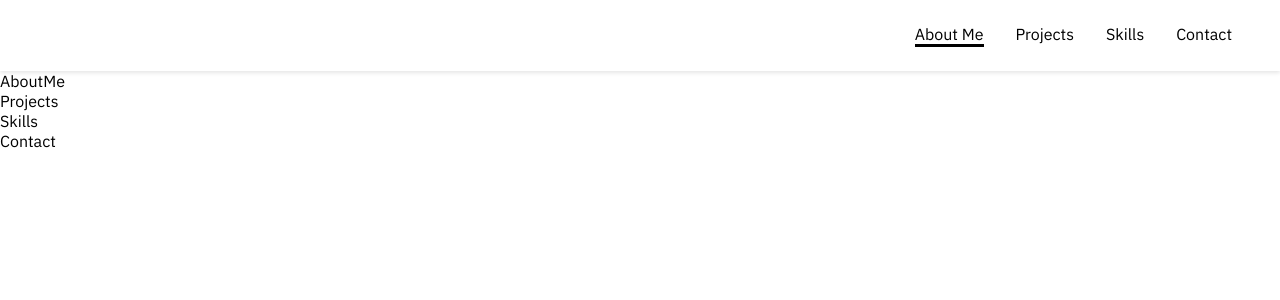
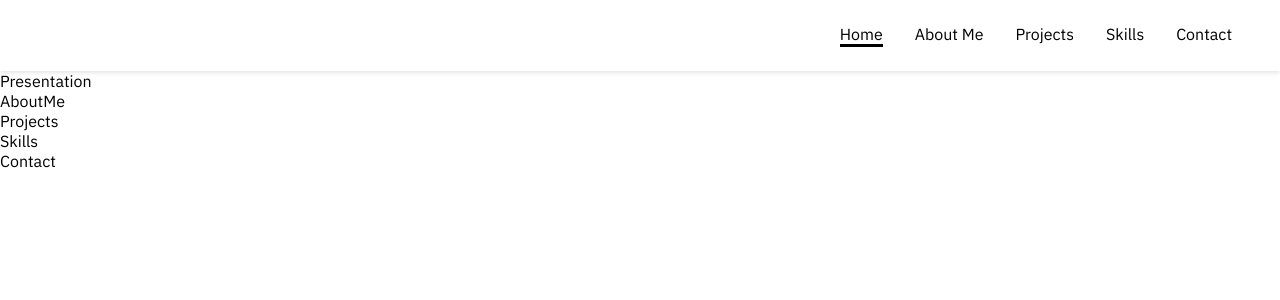
Before and after one commit to MartinDCalderonP/portfolio, a Next.js app: page / in a window 1280 px wide. Shown: the top 300 px of the page. Built offline with nearby package versions, Linux system fonts and the light colour scheme.

Commit message:
Create Presentation component

```diff
--- a/components/Navbar/index.tsx
+++ b/components/Navbar/index.tsx
@@ -1,7 +1,7 @@
 import { useState } from "react";
 import { Container, List, ListItem, Underline } from "./styles";
 
-const items = ["About Me", "Projects", "Skills", "Contact"];
+const items = ["Home", "About Me", "Projects", "Skills", "Contact"];
 
 const Navbar = () => {
   const [activeItem, setActiveItem] = useState<string>(items[0]);
--- /dev/null
+++ b/components/Presentation/index.tsx
@@ -0,0 +1,5 @@
+const Presentation = () => {
+  return <div>Presentation</div>;
+};
+
+export default Presentation;
--- a/pages/index.tsx
+++ b/pages/index.tsx
@@ -1,4 +1,5 @@
 import Navbar from "../components/Navbar";
+import Presentation from "../components/Presentation";
 import AboutMe from "../components/AboutMe";
 import Projects from "../components/Projects";
 import Skills from "../components/Skills";
@@ -8,6 +9,7 @@ export default function Home() {
   return (
     <>
       <Navbar />
+      <Presentation />
       <AboutMe />
       <Projects />
       <Skills />
```
